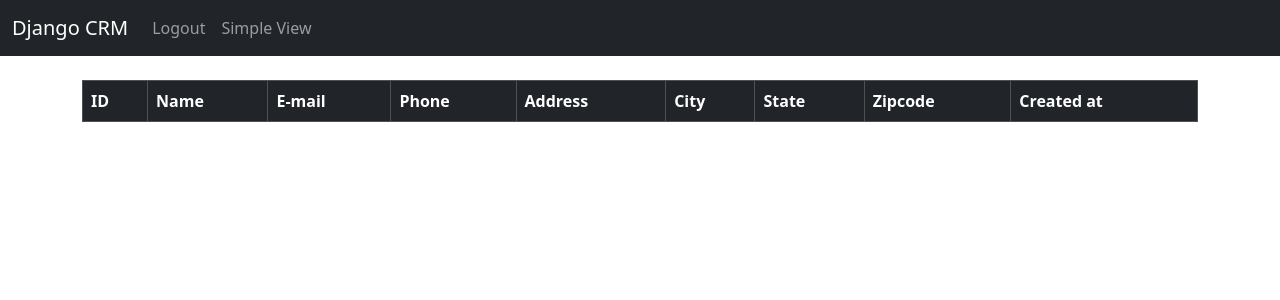
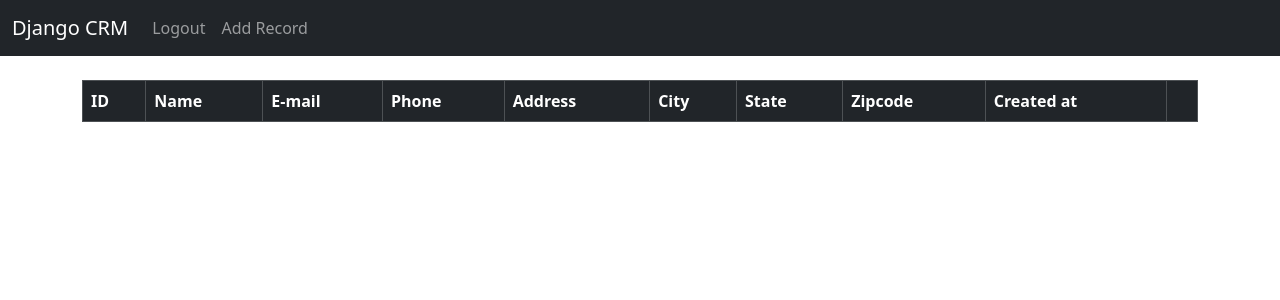
Before and after one commit to razvanvasilasi/Django-CRM, a Django app: page / in a window 1280 px wide. Shown: the top 300 px of the page. Run offline with Django 4.2, Linux system fonts and the light colour scheme; the visitor is signed in with stand-in values (Sample User, id 1); data that the repository does not hold is empty.

Commit message:
Final Project

```diff
--- a/website/templates/base.html
+++ b/website/templates/base.html
@@ -5,6 +5,7 @@
     <meta name="viewport" content="width=device-width, initial-scale=1">
     <title>Django CRM</title>
     <link href="https://cdn.jsdelivr.net/npm/bootstrap@5.3.2/dist/css/bootstrap.min.css" rel="stylesheet" integrity="sha384-T3c6CoIi6uLrA9TneNEoa7RxnatzjcDSCmG1MXxSR1GAsXEV/Dwwykc2MPK8M2HN" crossorigin="anonymous">
+    <link href="https://fonts.googleapis.com/icon?family=Material+Icons" rel="stylesheet">
   </head>
   <body>
     {% include 'navbar.html' %}
--- a/website/templates/navbar.html
+++ b/website/templates/navbar.html
@@ -11,6 +11,9 @@
           <li class="nav-item">
             <a class="nav-link" href="{% url 'logout' %}">Logout</a>
           </li>
+          <li class="nav-item">
+            <a class="nav-link" href="{% url 'add_record' %}">Add Record</a>
+          </li>
           {% else %}
           <li class="nav-item">
             <a class="nav-link" href="{% url 'home' %}">Login</a>
@@ -19,10 +22,6 @@
             <a class="nav-link" href="{% url 'register' %}">Register</a>
           </li>
           {% endif %}
-          <li class="nav-item">
-            <a class="nav-link" href="{% url 'simple_view' %}">Simple View</a>
-          </li>
-
         </ul>
       </div>
     </div>
--- a/website/templates/website/home.html
+++ b/website/templates/website/home.html
@@ -15,6 +15,7 @@
               <th scope="col">State</th>
               <th scope="col">Zipcode</th>
               <th scope="col">Created at</th>
+              <th scope="col"></th>
             </tr>
           </thead>
           <tbody>
@@ -30,6 +31,9 @@
             <td>{{record.state}}</td>
             <td>{{record.zipcode}}</td>
             <td>{{record.created_at}}</td>
+            <td><a href="{% url 'delete_record' record.id %}"><span class="material-icons">
+              delete
+              </span></a></td>
           </tr>
           {% endfor %}
         {% endif %}
--- a/website/templates/website/record.html
+++ b/website/templates/website/record.html
@@ -18,6 +18,7 @@
   </div>
   <br>
   <a href="{% url 'home' %}" class="btn btn-secondary">Back</a>
-  <a href="{% url 'delete_record' record.id%}" class="btn btn-danger">Delete</a>
+  <a href="{% url 'update_record' record.id %}" class="btn btn-secondary">Update</a>
+  <a href="{% url 'delete_record' record.id %}" class="btn btn-danger">Delete</a>
 
 {% endblock %}
--- a/website/urls.py
+++ b/website/urls.py
@@ -5,8 +5,9 @@ urlpatterns = [
     path('', views.home, name='home'),
     path('login/', views.login_user, name='login'),
     path('logout/', views.logout_user, name='logout'),
-    path('simple_view/', views.simple_view, name='simple_view'),
     path('register/', views.register_user, name='register'),
     path('record/<int:pk>/', views.RecordView.as_view(), name='record'),
-    path('delete_record/<int:pk>/', views.delete_record, name='delete_record')
+    path('delete_record/<int:pk>/', views.delete_record, name='delete_record'),
+    path('add_record/', views.AddRecord.as_view(), name="add_record"),
+    path("update_record/<int:pk>/", views.UpdateRecord.as_view(), name="update_record")
 ]
--- a/website/views.py
+++ b/website/views.py
@@ -3,9 +3,10 @@ from django.contrib.auth import authenticate, login, logout
 from django.contrib import messages
 from .forms import SignUpForm
 from . import models
-from django.views.generic import DetailView
+from django.views.generic import DetailView, CreateView, UpdateView
 from django.contrib.auth.mixins import LoginRequiredMixin
-
+from django.urls import reverse_lazy
+from django import forms
 # Create your views here.
 def home(request):
     records = models.Record.objects.all()
@@ -34,9 +35,6 @@ def logout_user(request):
     logout(request)
     messages.success(request, "You have been Logged Out")
     return redirect('home')
-
-def simple_view(request):
-    return render(request, 'website/simple_view.html')
 
 def register_user(request):
     if request.method == "POST":
@@ -68,3 +66,18 @@ def delete_record(request, pk):
     else:
         messages.success(request, "You must be logged in to do that operation")
         return redirect('home')
+
+# def add_record(request):
+#     return render(request, 'website/add_record.html', {})
+
+class AddRecord(CreateView, LoginRequiredMixin):
+    model = models.Record
+    fields = '__all__'
+    template_name = 'website/add_record.html'
+    success_url = reverse_lazy('home')
+
+class UpdateRecord(UpdateView, LoginRequiredMixin):
+    model = models.Record
+    fields = "__all__"
+    template_name = "website/update_record.html"
+    success_url = reverse_lazy('home')
```
Also changed, not shown: website/templates/website/add_record.html (added, +15 -0 lines), website/templates/website/simple_view.html (deleted, +0 -19 lines), website/templates/website/update_record.html (added, +14 -0 lines).
